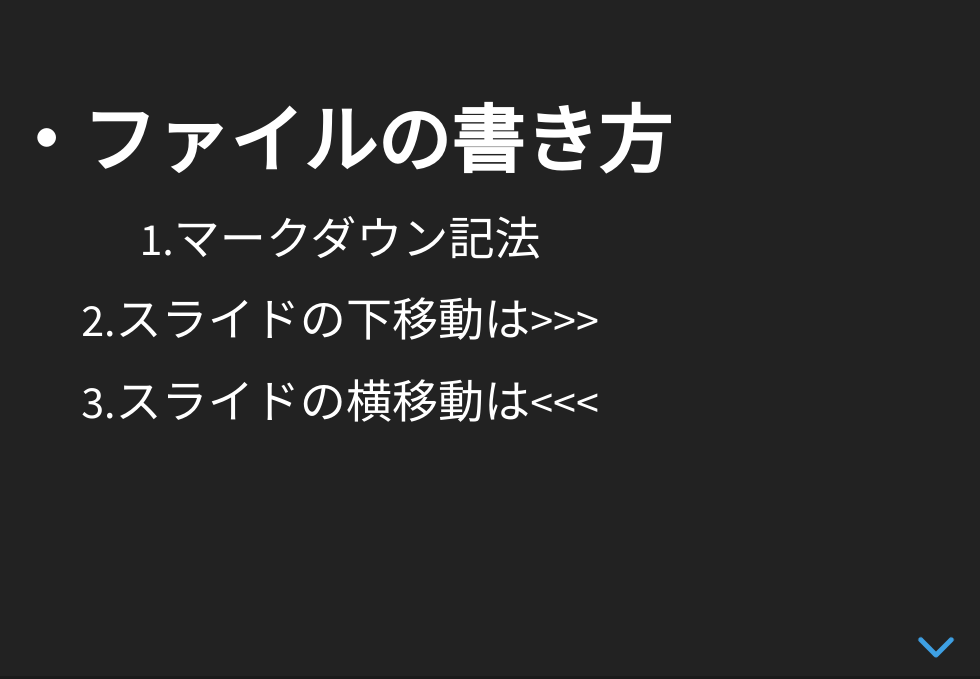
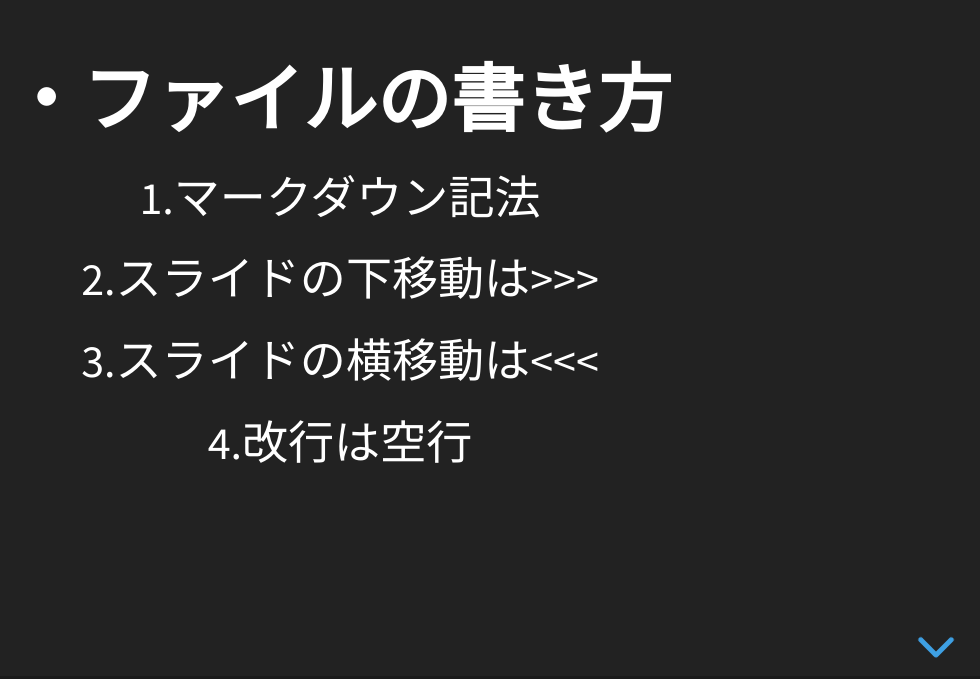
Before and after one commit to unyooon/web-slide, a website: page docs/description.html in a window 1280 px wide. Shown: the part 121-800 px from the top of the page, without its empty margins (300-1280 px from the left). Drawn offline with Linux system fonts and the light colour scheme.

Commit message:
サイトの使い方説明

```diff
--- a/docs/description.html
+++ b/docs/description.html
@@ -35,6 +35,8 @@
 
 3.スライドの横移動は<<<
 
+4.改行は空行
+
 >>>
 ## ・ファイルアップロード
 1.真ん中のイメージをクリック
```
